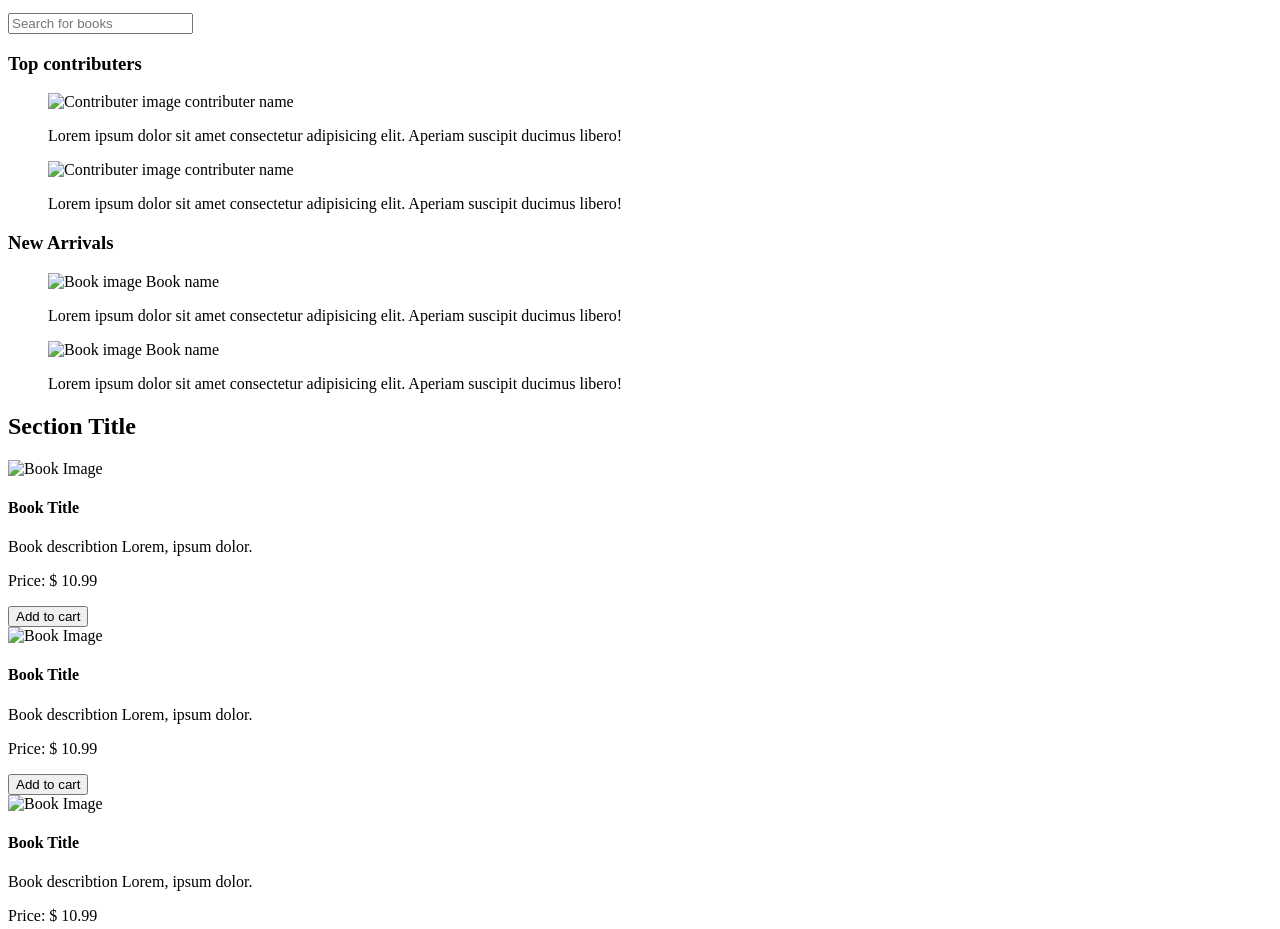
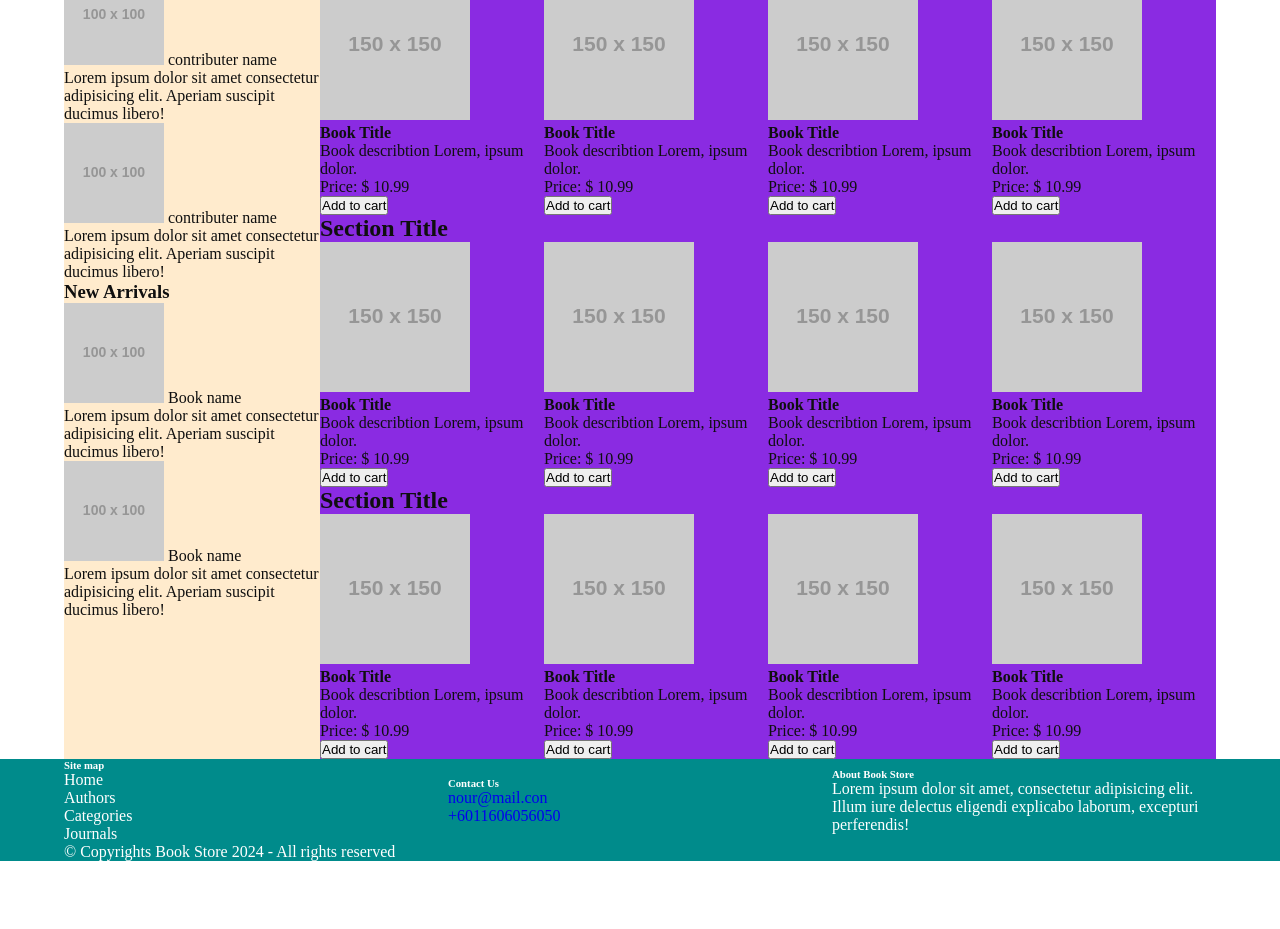
Before and after one commit to nouredden/BookStore, a plain HTML site: page index.html in a window 1280 px wide. Shown: the part 117-1046 px from the top of the page. After the commit the page ends 978 px from the top, so only its background shows below. Drawn offline with Linux system fonts and the light colour scheme; placeholder pictures from the web are drawn by us.

Commit message:
added the main CSS elements and styles to the website

```diff
--- a/index.html
+++ b/index.html
@@ -4,11 +4,12 @@
 <head>
     <meta charset="UTF-8">
     <meta name="viewport" content="width=device-width, initial-scale=1.0">
+    <link rel="stylesheet" href="style.css">
     <title>Book Store</title>
 </head>
 
 <body>
-    <nav><img src="" alt="logo">
+    <nav><img src="https://placehold.co/120x60" alt="logo">
         <ul>
             <li>Home</li>
             <li>Categories</li>
@@ -22,13 +23,13 @@
             <div>
                 <h3>Top contributers</h3>
                 <div>
-                    <figure><img src="" alt="Contributer image">
+                    <figure><img src="https://placehold.co/100x100" alt="Contributer image">
                         <caption>contributer name</caption>
                         <p>Lorem ipsum dolor sit amet consectetur adipisicing elit. Aperiam suscipit ducimus libero!</p>
                     </figure>
                 </div>
                 <div>
-                    <figure><img src="" alt="Contributer image">
+                    <figure><img src="https://placehold.co/100x100" alt="Contributer image">
                         <caption>contributer name</caption>
                         <p>Lorem ipsum dolor sit amet consectetur adipisicing elit. Aperiam suscipit ducimus libero!</p>
                     </figure>
@@ -37,45 +38,46 @@
             <div>
                 <h3>New Arrivals</h3>
                 <div>
-                    <figure><img src="" alt="Book image">
+                    <figure><img src="https://placehold.co/100x100" alt="Book image">
                         <caption>Book name</caption>
                         <p>Lorem ipsum dolor sit amet consectetur adipisicing elit. Aperiam suscipit ducimus libero!</p>
                     </figure>
                 </div>
                 <div>
-                    <figure><img src="" alt="Book image">
+                    <figure><img src="https://placehold.co/100x100" alt="Book image">
                         <caption>Book name</caption>
                         <p>Lorem ipsum dolor sit amet consectetur adipisicing elit. Aperiam suscipit ducimus libero!</p>
                     </figure>
                 </div>
             </div>
         </aside>
+        <div class="container">
             <section>
                 <h2>Section Title</h2>
                 <div class="row">
                     <div class="Book-Card">
-                    <img src="" alt="Book Image">
+                        <img src="https://placehold.co/150x150" alt="Book Image">
                         <h4>Book Title</h4>
                         <p>Book describtion Lorem, ipsum dolor.</p>
                         <p>Price: $ 10.99</p>
                         <button>Add to cart</button>
                     </div>
                     <div class="Book-Card">
-                    <img src="" alt="Book Image">
+                        <img src="https://placehold.co/150x150" alt="Book Image">
                         <h4>Book Title</h4>
                         <p>Book describtion Lorem, ipsum dolor.</p>
                         <p>Price: $ 10.99</p>
                         <button>Add to cart</button>
                     </div>
                     <div class="Book-Card">
-                    <img src="" alt="Book Image">
+                        <img src="https://placehold.co/150x150" alt="Book Image">
                         <h4>Book Title</h4>
                         <p>Book describtion Lorem, ipsum dolor.</p>
                         <p>Price: $ 10.99</p>
                         <button>Add to cart</button>
                     </div>
                     <div class="Book-Card">
-                    <img src="" alt="Book Image">
+                        <img src="https://placehold.co/150x150" alt="Book Image">
                         <h4>Book Title</h4>
                         <p>Book describtion Lorem, ipsum dolor.</p>
                         <p>Price: $ 10.99</p>
@@ -87,28 +89,28 @@
                 <h2>Section Title</h2>
                 <div class="row">
                     <div class="Book-Card">
-                    <img src="" alt="Book Image">
+                        <img src="https://placehold.co/150x150" alt="Book Image">
                         <h4>Book Title</h4>
                         <p>Book describtion Lorem, ipsum dolor.</p>
                         <p>Price: $ 10.99</p>
                         <button>Add to cart</button>
                     </div>
                     <div class="Book-Card">
-                    <img src="" alt="Book Image">
+                        <img src="https://placehold.co/150x150" alt="Book Image">
                         <h4>Book Title</h4>
                         <p>Book describtion Lorem, ipsum dolor.</p>
                         <p>Price: $ 10.99</p>
                         <button>Add to cart</button>
                     </div>
                     <div class="Book-Card">
-                    <img src="" alt="Book Image">
+                        <img src="https://placehold.co/150x150" alt="Book Image">
                         <h4>Book Title</h4>
                         <p>Book describtion Lorem, ipsum dolor.</p>
                         <p>Price: $ 10.99</p>
                         <button>Add to cart</button>
                     </div>
                     <div class="Book-Card">
-                    <img src="" alt="Book Image">
+                        <img src="https://placehold.co/150x150" alt="Book Image">
                         <h4>Book Title</h4>
                         <p>Book describtion Lorem, ipsum dolor.</p>
                         <p>Price: $ 10.99</p>
@@ -120,28 +122,28 @@
                 <h2>Section Title</h2>
                 <div class="row">
                     <div class="Book-Card">
-                    <img src="" alt="Book Image">
+                        <img src="https://placehold.co/150x150" alt="Book Image">
                         <h4>Book Title</h4>
                         <p>Book describtion Lorem, ipsum dolor.</p>
                         <p>Price: $ 10.99</p>
                         <button>Add to cart</button>
                     </div>
                     <div class="Book-Card">
-                    <img src="" alt="Book Image">
+                        <img src="https://placehold.co/150x150" alt="Book Image">
                         <h4>Book Title</h4>
                         <p>Book describtion Lorem, ipsum dolor.</p>
                         <p>Price: $ 10.99</p>
                         <button>Add to cart</button>
                     </div>
                     <div class="Book-Card">
-                    <img src="" alt="Book Image">
+                        <img src="https://placehold.co/150x150" alt="Book Image">
                         <h4>Book Title</h4>
                         <p>Book describtion Lorem, ipsum dolor.</p>
                         <p>Price: $ 10.99</p>
                         <button>Add to cart</button>
                     </div>
                     <div class="Book-Card">
-                    <img src="" alt="Book Image">
+                        <img src="https://placehold.co/150x150" alt="Book Image">
                         <h4>Book Title</h4>
                         <p>Book describtion Lorem, ipsum dolor.</p>
                         <p>Price: $ 10.99</p>
@@ -149,6 +151,7 @@
                     </div>
                 </div>
             </section>
+        </div>
     </main>
     <footer>
         <div class="abc">
--- a/style.css
+++ b/style.css
@@ -21,3 +21,69 @@ ul {
 a {
     text-decoration: none;
 }
+
+body {
+    font-family: 'Times New Roman', Times, serif;
+    color: #0f0f0f;
+}
+
+/* navbar style start */
+nav {
+    background-color: aquamarine;
+    display: flex;
+}
+
+nav ul {
+    display: flex;
+
+}
+
+/* navbar style end */
+main {
+    display: flex;
+    padding: 0 5vw;
+}
+
+/* aside style start */
+aside {
+    background-color: blanchedalmond;
+    display: flex;
+    flex-direction: column;
+    width: 20vw;
+}
+
+/* aside style end */
+
+/* container style start */
+.container {
+    background-color: blueviolet;
+    width: 70vw;
+}
+
+.row {
+    display: flex;
+    align-items: flex-start;
+    overflow-x: scroll;
+}
+
+/* container style end */
+
+/* footer style start */
+footer {
+    background-color: darkcyan;
+    color: white;
+    justify-content: center;
+    align-items: center;
+    padding: 0 5vw;
+}
+
+.abc {
+    display: flex;
+    align-items: center;
+}
+
+.foot {
+    width: 30vw;
+}
+
+/* footer style end */
```
Lines whose indentation alone changed are shown as unchanged.
